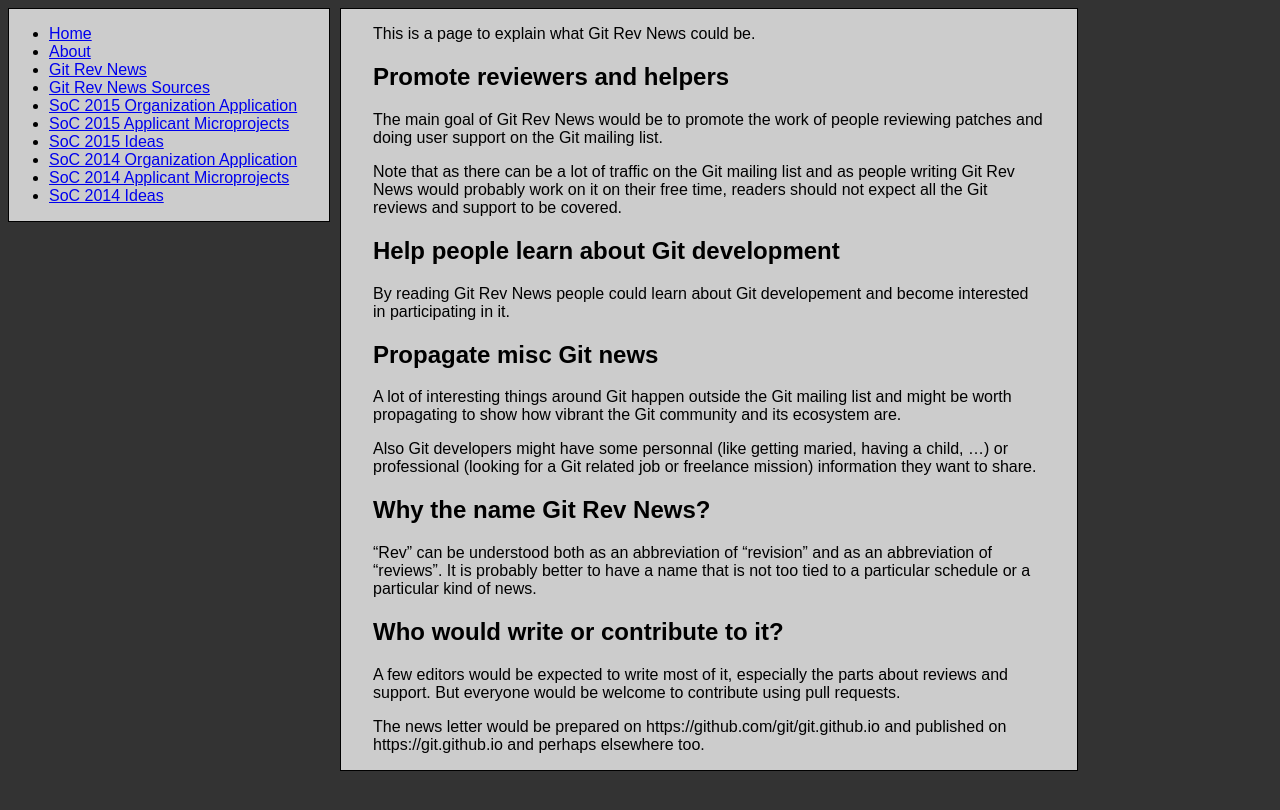
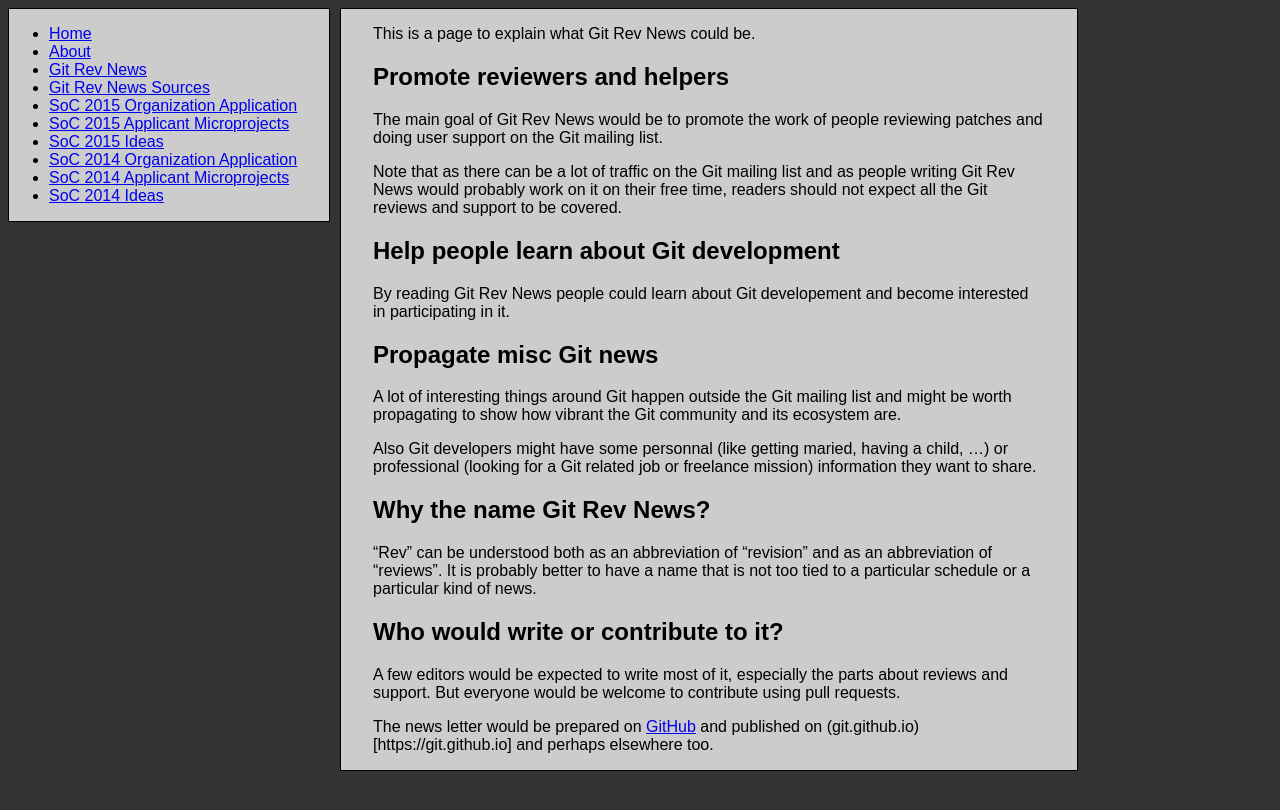
Before and after one commit to git/git.github.io, a Jekyll site: the page built from rev_news/rev_news.md, in a window 1280 px wide. Shown: the top 810 px of the page. Built offline with Jekyll 4.4.1, drawn with Linux system fonts in a browser that asks for light colours; Markdown is read by kramdown in place of the engine named in the settings; some of the changed lines change nothing that is shown.

Commit message:
rev_news: create proper links

```diff
--- a/rev_news/rev_news.md
+++ b/rev_news/rev_news.md
@@ -43,5 +43,5 @@
 parts about reviews and support. But everyone would be welcome to
 contribute using pull requests.
 
-The news letter would be prepared on https://github.com/git/git.github.io
-and published on https://git.github.io and perhaps elsewhere too.
+The news letter would be prepared on [GitHub](https://github.com/git/git.github.io)
+and published on (git.github.io)[https://git.github.io] and perhaps elsewhere too.
```
